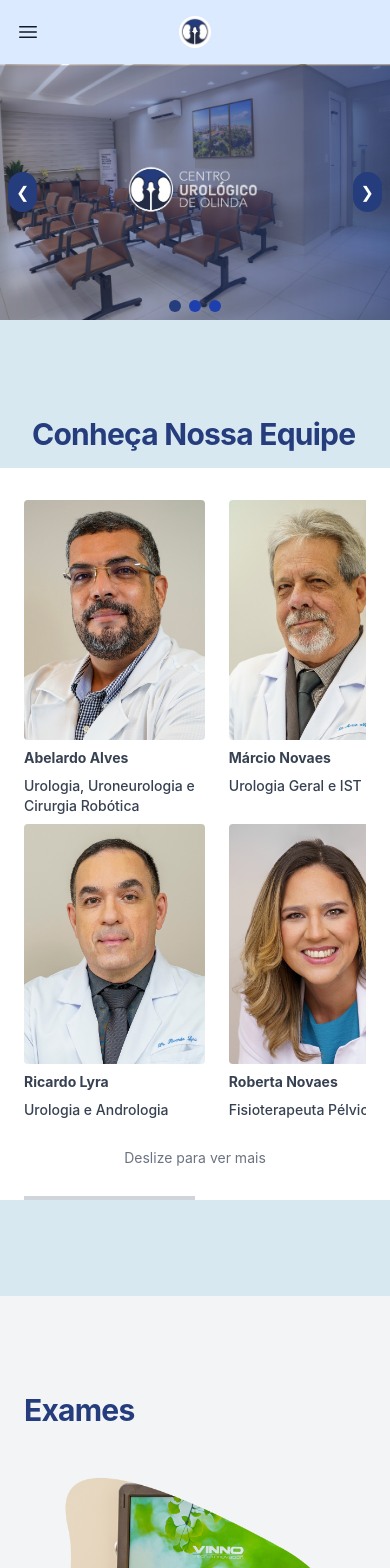
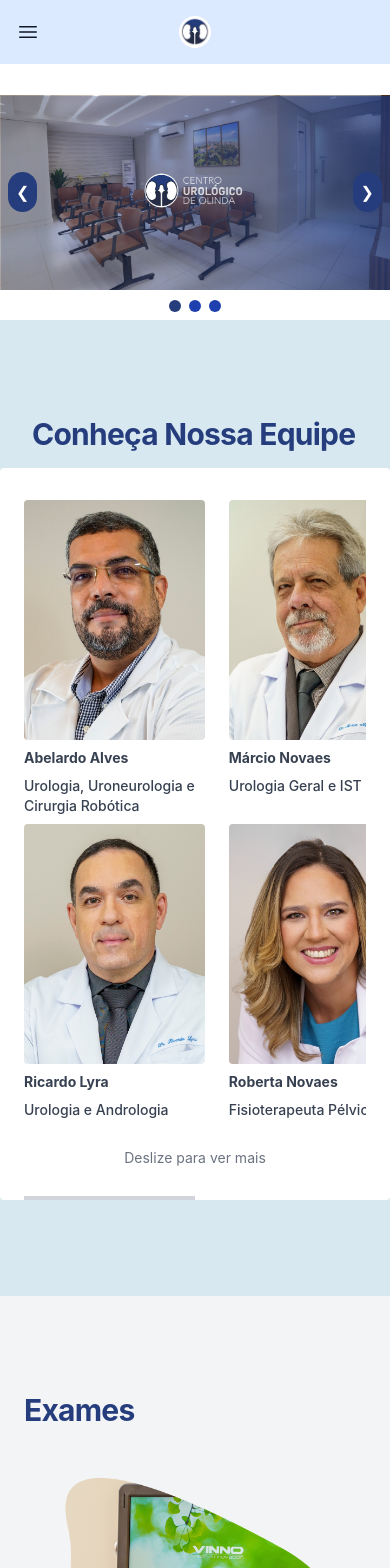
Before and after one commit to DeborahLyra/centro-urologico-de-olinda, a React (Vite) app: page / in a window 390 px wide. Shown: the top 1568 px of the page. Built offline with nearby package versions, Linux system fonts and the light colour scheme.

Commit message:
edited photos css

```diff
--- a/src/components/carousel/Carousel.jsx
+++ b/src/components/carousel/Carousel.jsx
@@ -28,7 +28,7 @@ const ImageCarousel = () => {
     <div className="max-w-full h-64 relative group md:h-84 lg:h-96">
       {/* Imagem */}
       <div
-        className="w-full h-full bg-cover bg-center transition-all duration-500 ease-in-out bg-no-repeat"
+        className="w-full h-full bg-contain bg-center transition-all duration-500 ease-in-out bg-no-repeat lg:bg-cover "
         style={{ backgroundImage: `url(${images[currentIndex]})` }}
       ></div>
 
--- a/src/components/footer/Footer.jsx
+++ b/src/components/footer/Footer.jsx
@@ -10,6 +10,7 @@ export function Footer() {
         <div className='bg-darkBlue h-24'>
             <div className=' w-full h-full flex p-4 items-center justify-between'>
                 <img src={logo} alt="" className='h-10'/>
+
                 <div className='flex items-center gap-8'>
                     <a href=""><WhatsappLogo size={32}/></a>
                     <a href=""><InstagramLogo size={32}/></a>
--- a/src/components/listOfDoctors/ListOfDoctors.jsx
+++ b/src/components/listOfDoctors/ListOfDoctors.jsx
@@ -69,10 +69,7 @@ export function ListOfDoctors() {
       <div className="max-w-2xl ml-8 mb-4">
           <h2 className="text-3xl font-bold tracking-tight text-primary sm:text-4xl">Conheça Nossa Equipe</h2>
         </div>
-      <div className="bg-white mx-auto grid max-w-7xl gap-x-8 gap-y-20 px-6 lg:px-8 ">
-
-
-
+      <div className="bg-white mx-auto grid max-w-7xl gap-x-8 gap-y-20 px-6 rounded lg:px-8 ">
         <div className="relative overflow-x-auto py-8">
           <ul className="grid grid-cols-5 gap-x-6 gap-y-2 min-w-[1000px] sm:grid-cols-5">
             {people.map((person, index) => (
```
